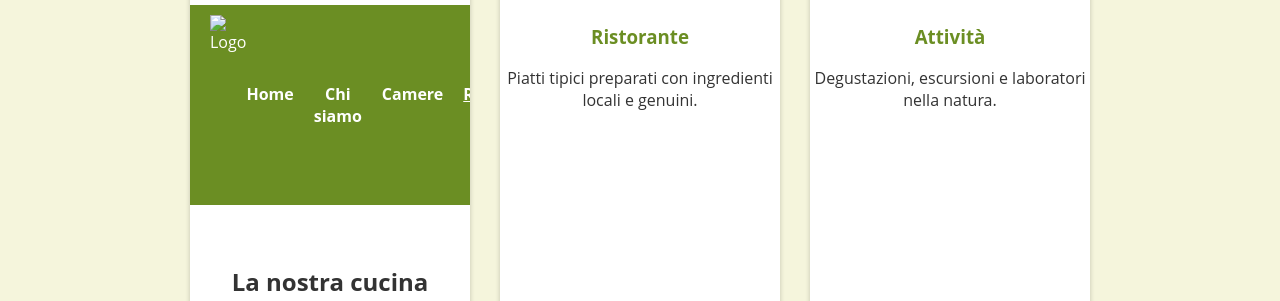
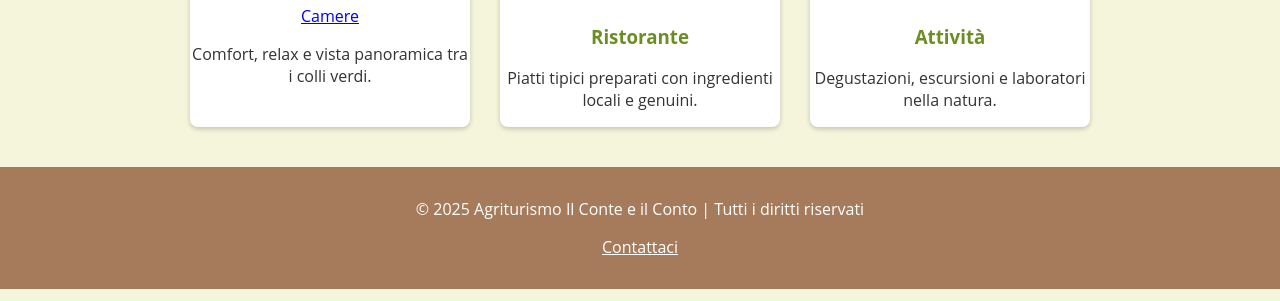
Before and after one commit to basdrils89/Il-Conte-e-il-Conto, a plain HTML site: page index.html in a window 1280 px wide. Shown: the part 857-1158 px from the top of the page. Drawn offline with Linux system fonts and the light colour scheme.

Commit message:
Update index.html

```diff
--- a/index.html
+++ b/index.html
@@ -41,7 +41,7 @@
     <section class="highlights">
       <div class="card">
         <img src="img/images.jpg" alt="Le nostre camere" >
-        <!DOCTYPE html> <html lang="it"> <head> <meta charset="UTF-8"> <meta name="viewport" content="width=device-width, initial-scale=1.0"> <title>Ristorante - Agriturismo Il Conte e il Conto</title> <link rel="stylesheet" href="css/p.css"> </head> <body> <header> <img src="img/logo.png" alt="Logo" class="logo"> <nav> <ul class="menu"> <li><a href="index.html">Home</a></li> <li><a href="chi-siamo.html">Chi siamo</a></li> <li><a href="camere.html">Camere</a></li> <li><a href="ristorante.html" class="active">Ristorante</a></li> <li><a href="attività.html" >Attività</a></li> <li><a href="contatti.html">Contatti</a></li> </ul> </nav> </header> <main> <h1>La nostra cucina</h1> <img src="img/ristorante.jpg" alt="Ristorante" class="img-large"> <p>Il nostro ristorante propone piatti tipici preparati con ingredienti della nostra azienda agricola: verdure dell’orto, formaggi, salumi e vini locali.</p> <h3>Piatti consigliati:</h3> <ul> <li>Tagliatelle al ragù del conte</li> <li>Formaggi e miele della casa</li> <li>Crostata con marmellata di prugne</li> </ul> </main> <footer> <p>&copy; 2025 Agriturismo Il Conte e il Conto</p> </footer> </body> </html>
+        <a href="camere.html">Camere</a>
         <p>Comfort, relax e vista panoramica tra i colli verdi.</p>
       </div>
       <div class="card">
```
